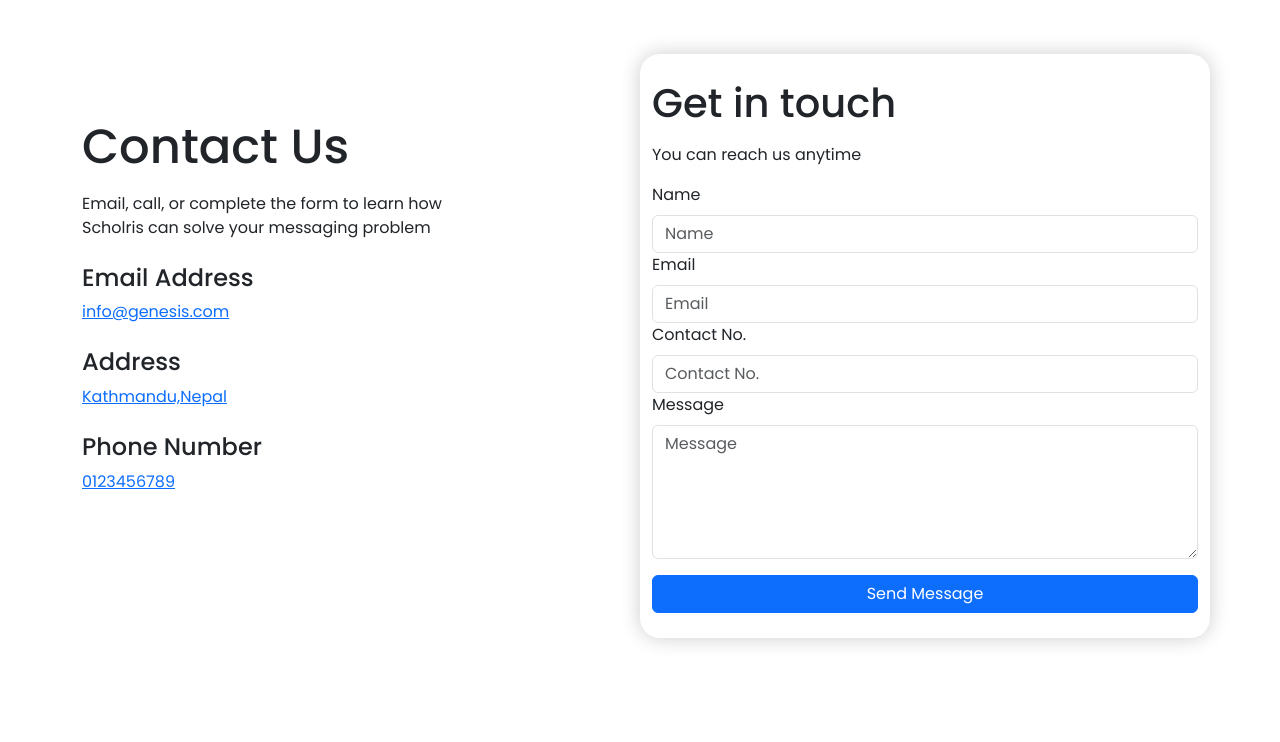
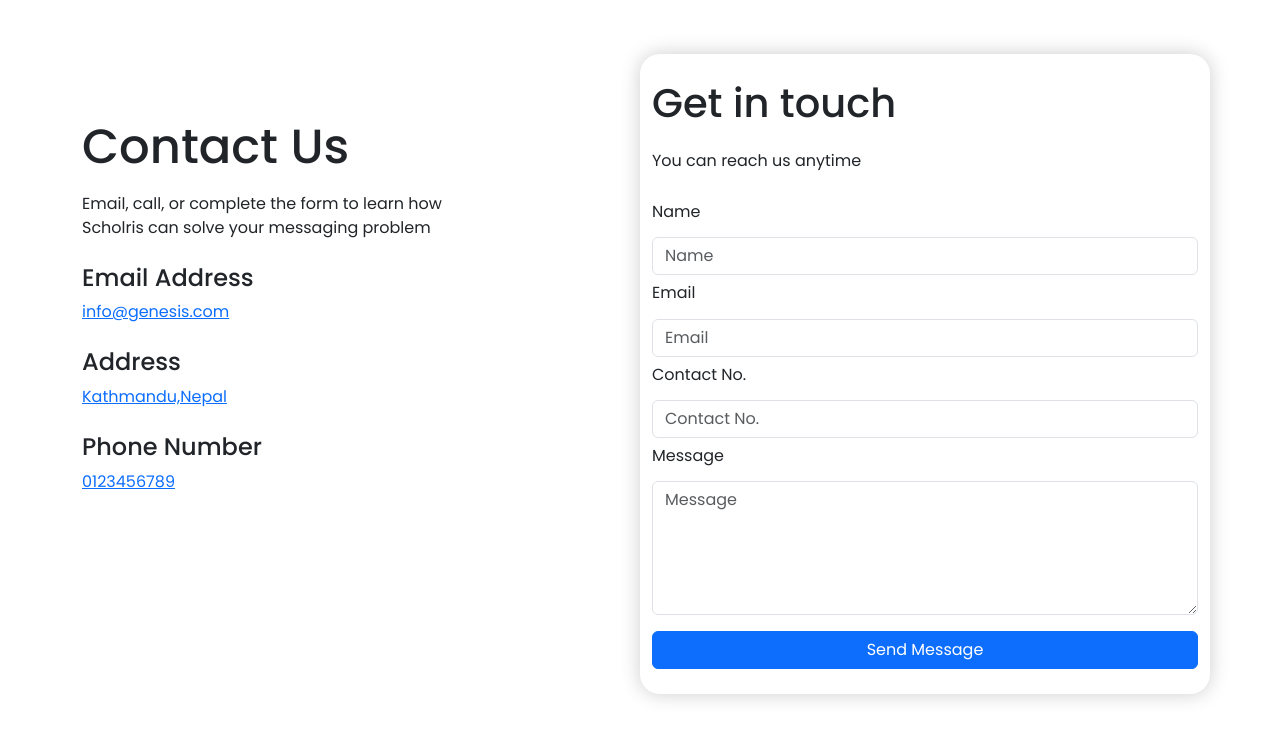
Before and after one commit to scholris/scholris.github.io, a PHP site: page /Pages/contactus.html in a window 1280 px wide. Shown: the part 58-800 px from the top of the page. Run offline with PHP 8.4, Linux system fonts and the light colour scheme.

Commit message:
changes made

```diff
--- a/Pages/contactus.html
+++ b/Pages/contactus.html
@@ -14,7 +14,7 @@
 </head>
 
 <body>
-  <!--nav bar-->
+  <!--navbar starts-->
   <nav class="navbar navbar-expand-lg fixed-top">
     <div class="container">
       <a class="navbar-brand" href="/">
@@ -42,14 +42,14 @@
       </div>
     </div>
   </nav>
- <!--navbar-->
+ <!--navbar ends-->
 
 
   <div class="container mt-5 pt-5">
-    <!--row-->
+    <!--row starts-->
     <div class="row">
       <!--left column-->
-      <div class=" col left-column">
+      <div class=" col-12 col-md-6 left-column ">
         <h1 class="left-column-text-top ">Contact Us</h1>
         <p class="left-column-after-heading mt-3">Email, call, or complete the form to learn how<br>
           Scholris can solve your messaging problem</p>
@@ -64,7 +64,7 @@
       </div>
 <!--left column ends-->
 <!--right column-->
-      <div class="col mt-3 right-column">
+      <div class="co-12 col-md-6 mt-3 right-column">
           <div class="right-column-text">
             <h1 class="right-column-top">Get in touch</h1>
             <p class="right-column-after-heading mb-3 mt-3">You can reach us anytime</p>
@@ -90,9 +90,8 @@
           <!--right column ends-->
       </div>
     </div>
+    <!--row ends-->
   </div>
-
-
+  <script src="../Scripts/bootstrap.bundle.min.js"></script>
 </body>
-
 </html>
--- a/Stylesheets/contactus.css
+++ b/Stylesheets/contactus.css
@@ -10,6 +10,7 @@
   border-radius: 20px;
   background-color: #fff;
   box-shadow: 0 0 20px rgba(0, 0, 0, 0.2);
+  line-height: 2.2;
 }
 
 .contact-details{
```
